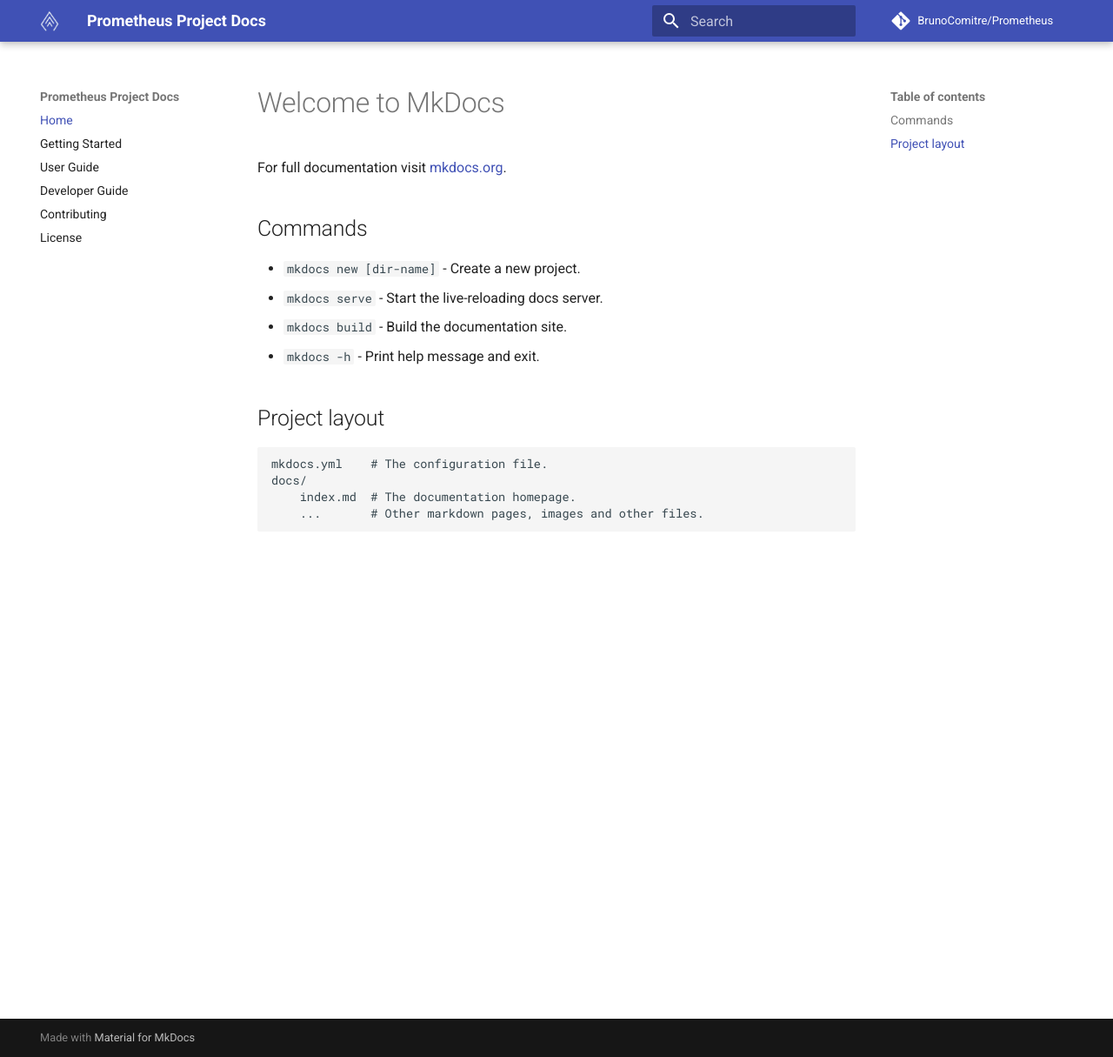
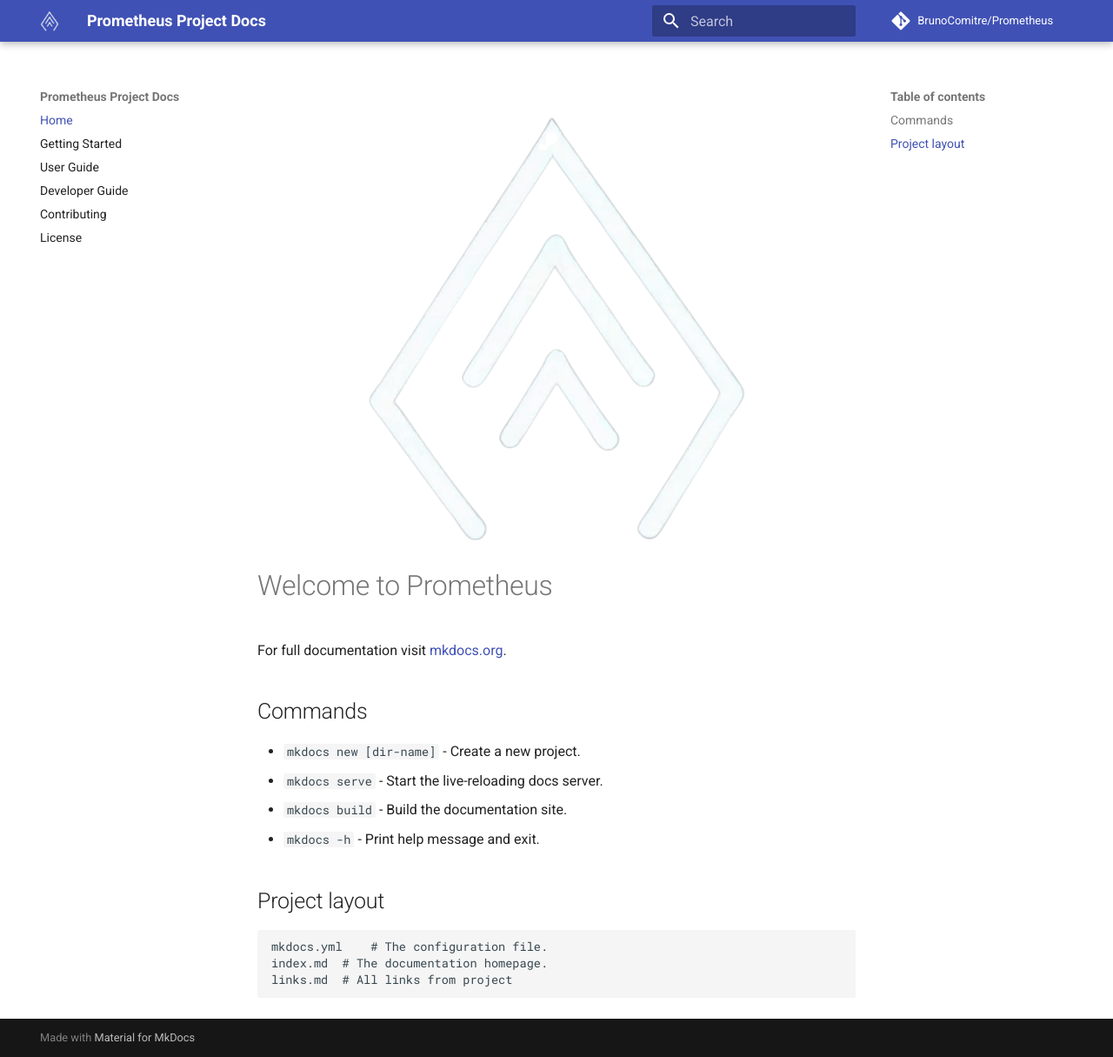
Before and after one commit to BrunoComitre/algorithms-study, an MkDocs documentation site: the page built from docs/index.md, in a window 1280 px wide and 1215 px high. Shown: the whole window at 87% size. Built offline with MkDocs 1.6.1 and Material for MkDocs 9.7.7, drawn with Linux system fonts in a browser that asks for light colours; comment, search, counter and statistics services are not loaded.

Commit message:
Add docs

```diff
--- a/docs/index.md
+++ b/docs/index.md
@@ -1,4 +1,6 @@
-# Welcome to MkDocs
+![logo do projeto](assets/logo.png){ .center }
+
+# Welcome to Prometheus
 
 For full documentation visit [mkdocs.org](https://www.mkdocs.org).
 
@@ -12,6 +14,5 @@
 ## Project layout
 
     mkdocs.yml    # The configuration file.
-    docs/
-        index.md  # The documentation homepage.
-        ...       # Other markdown pages, images and other files.
+    index.md  # The documentation homepage.
+    links.md  # All links from project
--- /dev/null
+++ b/docs/stylesheets/extra.css
@@ -0,0 +1,5 @@
+.center {
+    display: block;
+    margin-left: auto;
+    margin-right: auto;
+}
```
Also changed, not shown: docs/contributing.md (added, +3 -0 lines), docs/dev-guide.md (added, +3 -0 lines), docs/getting-started.md (added, +3 -0 lines), docs/license.md (added, +3 -0 lines), docs/user-guide.md (added, +3 -0 lines).
